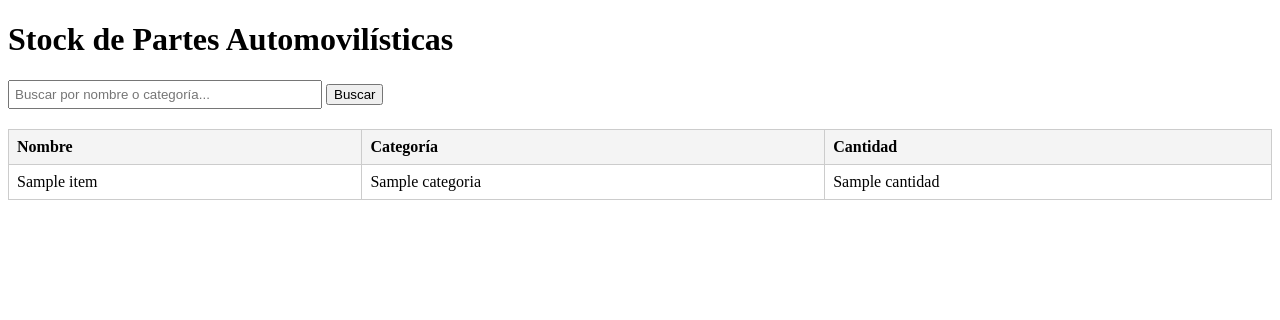
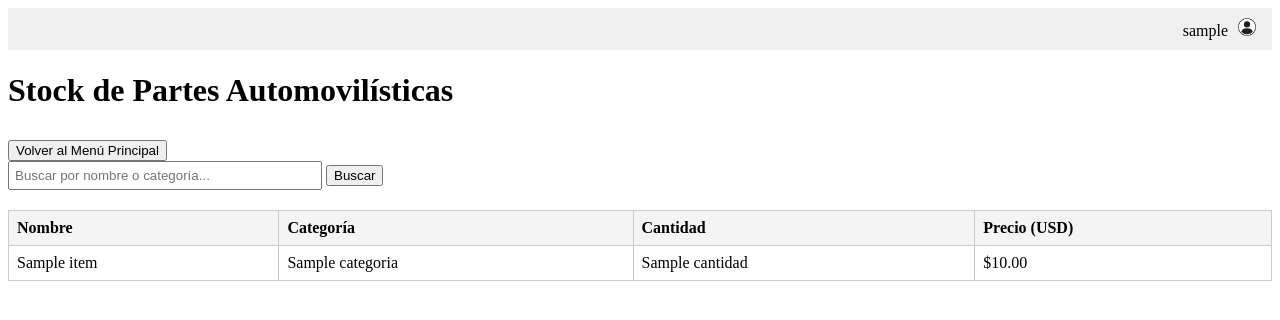
Before and after one commit to SharkCtts/Taller_LS3, a Flask app: template templates/visualizar.html in a window 1280 px wide. Shown: the top 320 px of the page. Run offline with Flask 3, Linux system fonts and the light colour scheme; the template is opened without the code that fills it: most values are stand-ins (such as "Sample title", 1, 10 or a date in 2020).

Commit message:
eliminacion y cambio a visua
elimé organizar para pasar sus funcionalidades a visualizar

ahora agregué el mismo div del menú a visualizar, junto a un botón de volver al menú

```diff
--- a/app.py
+++ b/app.py
@@ -60,12 +60,6 @@ def datos():
         return redirect(url_for('visualizar'))
     return render_template('datos.html')
 
-@app.route('/organizar')
-def organizar():
-    if 'username' not in session:
-        return redirect(url_for('login'))
-    items = list(stock_collection.find().sort('categoria'))
-    return render_template('organizar.html', items=items)
 
 @app.route('/logout')
 def logout():
--- a/templates/menu.html
+++ b/templates/menu.html
@@ -53,6 +53,5 @@
     <h2>Menú Principal</h2>
     <button onclick="location.href='{{ url_for('visualizar') }}'">Visualizar Stock</button>
     <button onclick="location.href='{{ url_for('datos') }}'">Datos de Stock</button>
-    <button onclick="location.href='{{ url_for('organizar') }}'">Organizar Stock</button>
 </body>
 </html>
--- a/templates/visualizar.html
+++ b/templates/visualizar.html
@@ -9,10 +9,66 @@
         th { background-color: #f4f4f4; }
         input[type="text"] { padding: 5px; width: 300px; }
         form { margin-bottom: 10px; }
+
+        .top-bar {
+            display: flex;
+            justify-content: flex-end;
+            align-items: center;
+            padding: 10px;
+            background-color: #f0f0f0;
+        }
+        .user-button {
+            position: relative;
+            cursor: pointer;
+        }
+        .dropdown {
+            display: none;
+            position: absolute;
+            top: 30px;
+            right: 0;
+            background: white;
+            border: 1px solid #ccc;
+        }
+        .dropdown a {
+            display: block;
+            padding: 10px;
+            text-decoration: none;
+            color: black;
+        }
+        .dropdown a:hover {
+            background-color: #eee;
+        }
     </style>
 </head>
+
+<!-- BODY ---------------------------------- -->
+
 <body>
+    <div class="top-bar">
+        <div class="user-button" onclick="toggleDropdown()">
+            {{ username }}
+            <img src="{{ url_for('static', filename='user_icon.png') }}" alt="User" width="30">
+            <div class="dropdown" id="userDropdown">
+                <a href="{{ url_for('logout') }}">Deslogearse</a>
+            </div>
+        </div>
+    </div>
+
+    <script>
+        function toggleDropdown() {
+            let dropdown = document.getElementById("userDropdown");
+            dropdown.style.display = dropdown.style.display === "block" ? "none" : "block";
+        }
+    </script>
+
+<!--  DIV xd con usuario y botón -->
+
     <h1>Stock de Partes Automovilísticas</h1>
+    <a href="{{ url_for('menu') }}">
+        <button style="margin-top: 10px;">Volver al Menú Principal</button>
+    </a>
+
+
 
     <form method="get">
         <input type="text" name="q" placeholder="Buscar por nombre o categoría..." value="{{ query }}">
@@ -28,6 +84,7 @@
                 <th>Nombre</th>
                 <th>Categoría</th>
                 <th>Cantidad</th>
+                <th>Precio (USD)</th>
             </tr>
         </thead>
         <tbody>
@@ -36,10 +93,12 @@
                 <td>{{ item.nombre }}</td>
                 <td>{{ item.categoria }}</td>
                 <td>{{ item.cantidad }}</td>
+                <td>${{ "%.2f"|format(item.precio) }}</td>
             </tr>
             {% endfor %}
         </tbody>
     </table>
 
+
 </body>
 </html>
```
Also changed, not shown: templates/organizar.html (deleted, +0 -8 lines).
